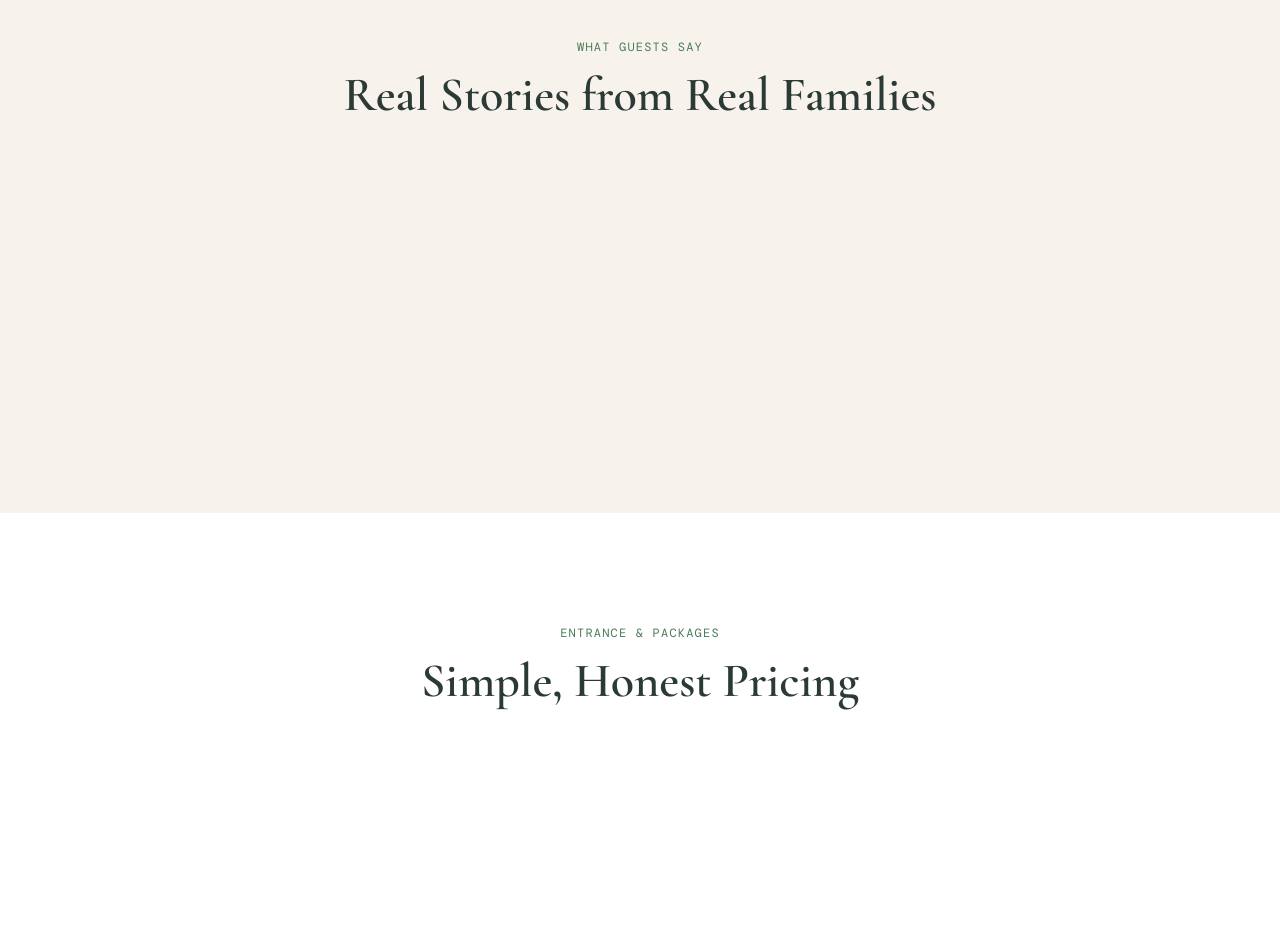
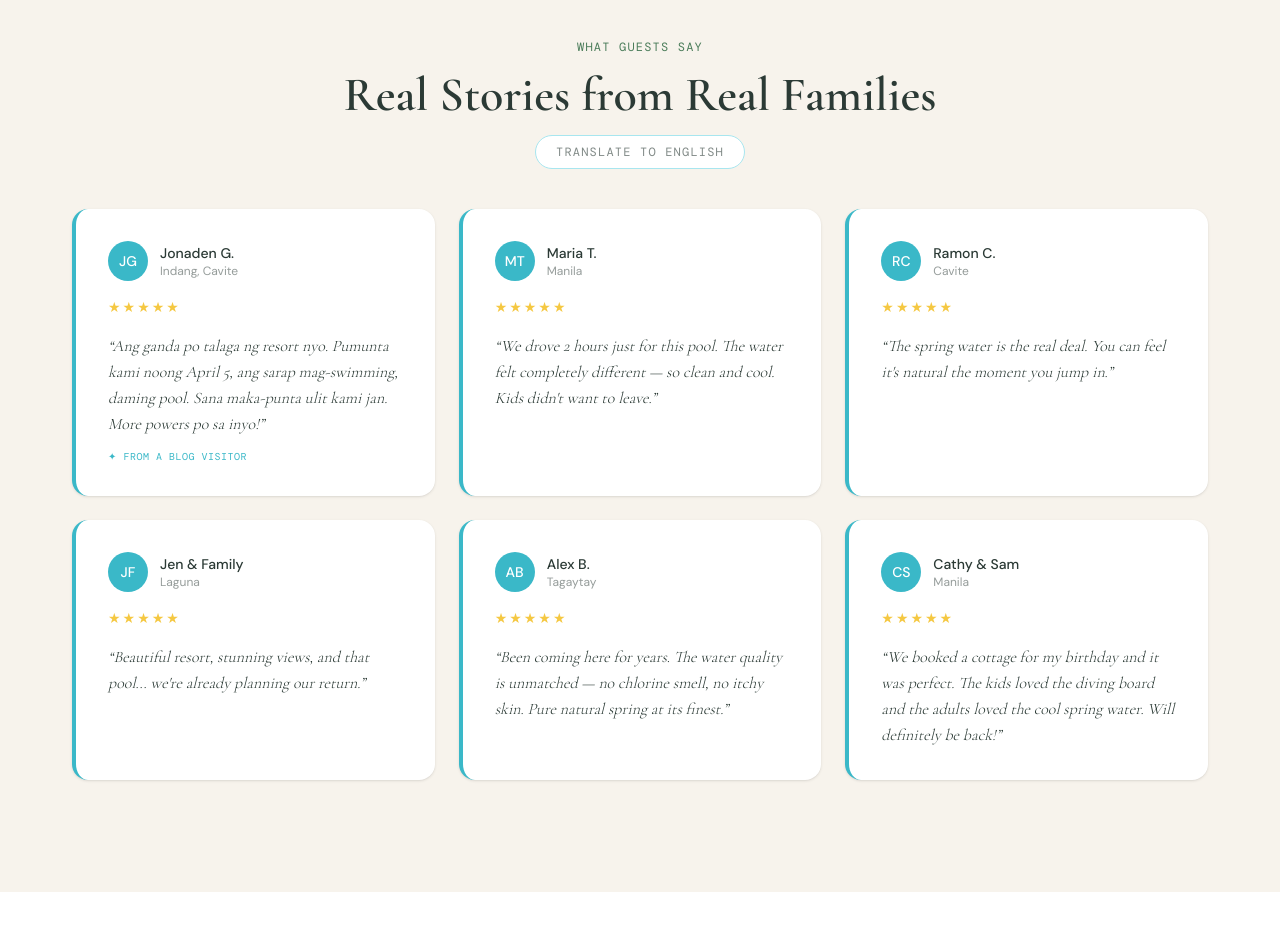
Before and after one commit to Elydia04/Colmenar-Website, a Next.js app: page / in a window 1280 px wide. Shown: the part 4240-5171 px from the top of the page. Built offline with nearby package versions, Linux system fonts and the light colour scheme.

Commit message:
added stories and reviews

```diff
--- a/src/components/sections/Testimonials.tsx
+++ b/src/components/sections/Testimonials.tsx
@@ -1,8 +1,29 @@
 'use client'
 
-import { useScrollReveal } from '@/lib/useScrollReveal'
+import { useState } from 'react'
 
-const testimonials = [
+type Testimonial = {
+  initials: string
+  name: string
+  location: string
+  quote: string
+  quoteEn?: string
+  rating: number
+  source: string
+}
+
+const testimonials: Testimonial[] = [
+  {
+    initials: 'JG',
+    name: 'Jonaden G.',
+    location: 'Indang, Cavite',
+    quote:
+      'Ang ganda po talaga ng resort nyo. Pumunta kami noong April 5, ang sarap mag-swimming, daming pool. Sana maka-punta ulit kami jan. More powers po sa inyo!',
+    quoteEn:
+      'Your resort is really beautiful. We went there last April 5, swimming was so enjoyable, so many pools. Hope we can go there again. More power to you!',
+    rating: 5,
+    source: 'Blog Guest',
+  },
   {
     initials: 'MT',
     name: 'Maria T.',
@@ -10,6 +31,7 @@ const testimonials = [
     quote:
       'We drove 2 hours just for this pool. The water felt completely different — so clean and cool. Kids didn\'t want to leave.',
     rating: 5,
+    source: 'Guest',
   },
   {
     initials: 'RC',
@@ -18,6 +40,7 @@ const testimonials = [
     quote:
       'The spring water is the real deal. You can feel it\'s natural the moment you jump in.',
     rating: 5,
+    source: 'Guest',
   },
   {
     initials: 'JF',
@@ -26,6 +49,25 @@ const testimonials = [
     quote:
       'Beautiful resort, stunning views, and that pool... we\'re already planning our return.',
     rating: 5,
+    source: 'Guest',
+  },
+  {
+    initials: 'AB',
+    name: 'Alex B.',
+    location: 'Tagaytay',
+    quote:
+      'Been coming here for years. The water quality is unmatched — no chlorine smell, no itchy skin. Pure natural spring at its finest.',
+    rating: 5,
+    source: 'Guest',
+  },
+  {
+    initials: 'CS',
+    name: 'Cathy & Sam',
+    location: 'Manila',
+    quote:
+      'We booked a cottage for my birthday and it was perfect. The kids loved the diving board and the adults loved the cool spring water. Will definitely be back!',
+    rating: 5,
+    source: 'Guest',
   },
 ]
 
@@ -42,23 +84,33 @@ function Stars({ count }: { count: number }) {
 }
 
 export default function Testimonials() {
-  const ref = useScrollReveal()
+  const [translate, setTranslate] = useState(false)
 
   return (
     <section className="bg-cream py-20 md:py-28">
-      <div ref={ref} className="max-w-[1200px] mx-auto px-4 md:px-8">
+      <div className="max-w-[1200px] mx-auto px-4 md:px-8">
         <p className="font-mono text-xs uppercase tracking-widest text-leaf text-center mb-4">
           What Guests Say
         </p>
-        <h2 className="font-display text-4xl md:text-5xl font-semibold text-stone text-center mb-12">
+        <h2 className="font-display text-4xl md:text-5xl font-semibold text-stone text-center mb-4">
           Real Stories from Real Families
         </h2>
 
-        <div className="grid grid-cols-1 md:grid-cols-3 gap-6 stagger-children">
-          {testimonials.map((t) => (
+        <div className="flex justify-center mb-10">
+          <button
+            onClick={() => setTranslate((p) => !p)}
+            className="font-mono text-xs uppercase tracking-widest bg-white border border-spring-pale rounded-full px-5 py-2 text-stone/60 hover:text-stone hover:border-spring-mid transition-all cursor-pointer"
+          >
+            {translate ? 'Show Original' : 'Translate to English'}
+          </button>
+        </div>
+
+        <div className="grid grid-cols-1 md:grid-cols-2 lg:grid-cols-3 gap-6">
+          {testimonials.map((t, i) => (
             <div
-              key={t.name}
-              className="bg-white rounded-2xl p-8 shadow-sm border-l-4 border-spring-mid"
+              key={i}
+              className="bg-white rounded-2xl p-8 shadow-sm border-l-4 border-spring-mid opacity-0 animate-[fadeUp_0.6s_ease_forwards]"
+              style={{ animationDelay: `${i * 120}ms` }}
             >
               <div className="flex items-center gap-3 mb-4">
                 <div className="w-10 h-10 rounded-full bg-spring-mid flex items-center justify-center text-white font-body font-medium text-sm">
@@ -71,8 +123,13 @@ export default function Testimonials() {
               </div>
               <Stars count={t.rating} />
               <p className="font-display italic text-stone text-base leading-relaxed mt-4">
-                &ldquo;{t.quote}&rdquo;
+                &ldquo;{translate && t.quoteEn ? t.quoteEn : t.quote}&rdquo;
               </p>
+              {t.source === 'Blog Guest' && (
+                <p className="font-mono text-[10px] uppercase tracking-wider text-spring-mid mt-3">
+                  &#10022; From a blog visitor
+                </p>
+              )}
             </div>
           ))}
         </div>
```
